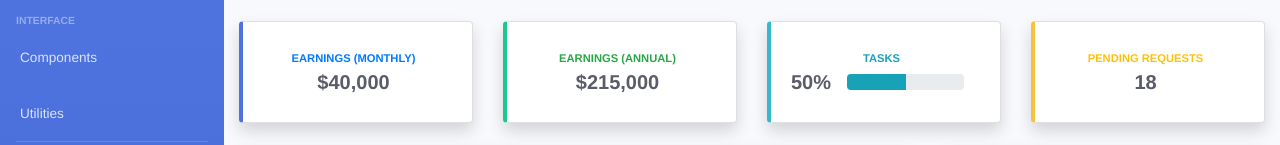
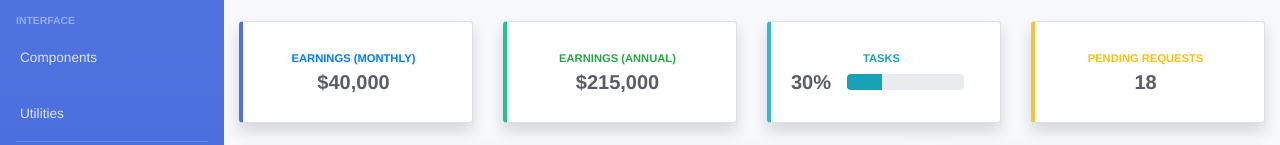
Before and after one commit to simba155kor/StockSafe_Vue, a Vue app in the folder stocksafe_vue_v1/: page / in a window 1280 px wide. Shown: the part 215-360 px from the top of the page. Built offline with nearby package versions, Linux system fonts and the light colour scheme.

Commit message:
Test grogressbar

```diff
--- a/stocksafe_vue_v1/src/views/Home.vue
+++ b/stocksafe_vue_v1/src/views/Home.vue
@@ -548,7 +548,7 @@
                           <div
                             class="h5 mb-0 mr-3 font-weight-bold text-gray-800"
                           >
-                            50%
+                            30%
                           </div>
                         </div>
                         <div class="col">
@@ -556,7 +556,7 @@
                             <div
                               class="progress-bar bg-info"
                               role="progressbar"
-                              style="width: 50%"
+                              style="width: 30%"
                               aria-valuenow="50"
                               aria-valuemin="0"
                               aria-valuemax="100"
@@ -924,12 +924,12 @@
 
 <script>
 // @ is an alias to /src
-import HelloWorld from "@/components/HelloWorld.vue";
+// import HelloWorld from "@/components/HelloWorld.vue";
 
 export default {
   name: "Home",
   components: {
-    HelloWorld,
+    // HelloWorld,
   },
 };
 </script>
```
